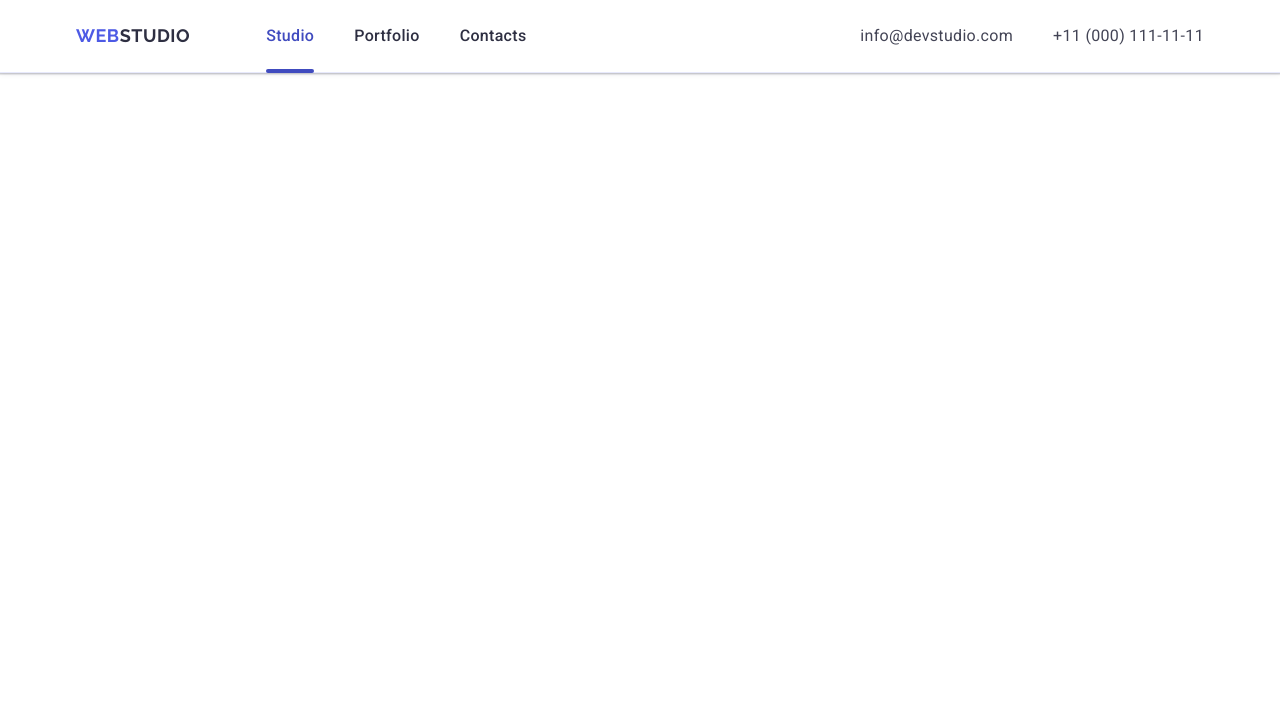
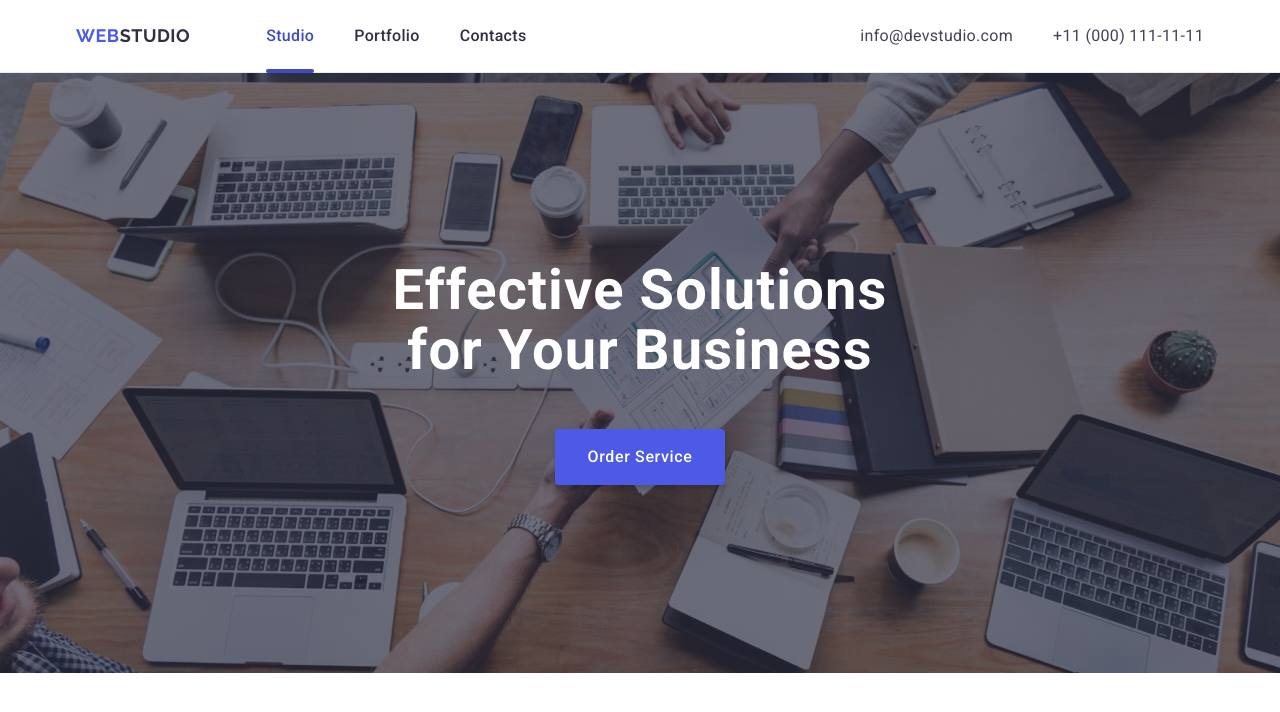
Before and after one commit to ArtemSuleymanov/goit-markup-hw-06, a plain HTML site: page index.html in a window 1280 px wide. Drawn offline with nearby package versions, Linux system fonts and the light colour scheme.

Commit message:
commit message

```diff
--- a/css/styles.css
+++ b/css/styles.css
@@ -343,3 +343,83 @@ margin-top: 48px;
         display: none;
     }
 }
+
+.hero {
+  background-color: #2e2f42;
+  background-image: linear-gradient(rgba(46, 47, 66, 0.7), rgba(46, 47, 66, 0.7)),
+  url(../images/people-office1.jpg);
+  background-repeat: no-repeat;
+  background-position: center;
+  block-size: cover;
+  padding-left: 52px;
+  padding-right: 52px;
+  padding-top: 72px;
+  padding-bottom: 200px;
+  max-width: 1440px;
+  background-size: cover;
+  height: 432px;
+}
+
+.hero-title{
+    margin: 0 auto;
+    font-weight: 700;
+font-size: 36px;
+line-height: 1.11;
+letter-spacing: 0.02em;
+text-align: center;
+color: #fff;
+max-width: 216px;
+}
+
+.hero-btn {
+  border: none;
+  display: block;
+  margin: 0 auto;
+  margin-top: 72px;
+  font-weight: 500;
+font-size: 16px;
+line-height: 1.5;
+letter-spacing: 0.04em;
+color: #fff;
+box-shadow: 0 4px 4px 0 rgba(0, 0, 0, 0.15);
+background: #4d5ae5;
+cursor: pointer;
+border-radius: 4px;
+min-width: 169px;
+padding: 16px 32px;
+transition: background-color 250ms cubic-bezier(0.4, 0, 0.2, 1);
+}
+
+.hero-btn:hover,
+.hero-btn:focus{
+    background-color: #404bbf;
+}
+
+@media screen and ( min-width: 768px ) {
+    .hero{
+    display: flex;
+    padding: 112px 0;
+    height: 436px;
+    }
+
+    .hero-title {
+font-size: 56px;
+line-height: 1.07;
+max-width: 496px;
+    }
+
+    .hero-btn {
+        margin-top: 36px;
+    }
+}
+
+@media screen and ( min-width: 1158px ) {
+    .hero {
+        padding: 188px 0;
+        height: 600px;
+      }
+
+    .hero-title {
+        margin-bottom: 48px;
+      }
+}
--- a/index.html
+++ b/index.html
@@ -104,14 +104,14 @@
     </div>
     </header>
     <!-- #end region header -->
-    <!-- <main>
+    <main>
       <section class="hero">
         <div class="container hero-container">
           <h1 class="hero-title">Effective Solutions for Your Business</h1>
           <button class="hero-btn" type="button" data-modal-open>Order Service</button>
         </div>
       </section>
-      <section class="features">
+      <!-- <section class="features">
         <div class="container features-container">
         <h2 class="benefits visually-hidden">Benefits</h2>
         <ul class="features-title">
@@ -165,8 +165,8 @@
           </li>
         </ul>
       </div>
-      </section>
-      <section class="team">
+      </section> -->
+      <!-- <section class="team">
         <div class="container team-container">
         <h2 class="team-title">Our Team</h2>
         <ul class="team-ul">
@@ -344,8 +344,8 @@
           </li>
         </ul>
       </div>
-      </section>
-      <section class="portfolio">
+      </section> -->
+      <!-- <section class="portfolio">
         <div class="container portfolio-container">
         <h2 class="portfolio-title">Our Portfolio</h2>
         <ul class="portfolio-ul">
@@ -447,8 +447,8 @@
           </li>
         </ul>
       </div>
-      </section>
-    </main> -->
+      </section> -->
+    </main>
     <!-- <footer class="footer">
       <div class="container container-footer">
         <div class="footer-div">
```
Also changed, not shown: images/Dark-bg-mobile.jpg (added), images/Dark-bg-tablet.jpg (added).
